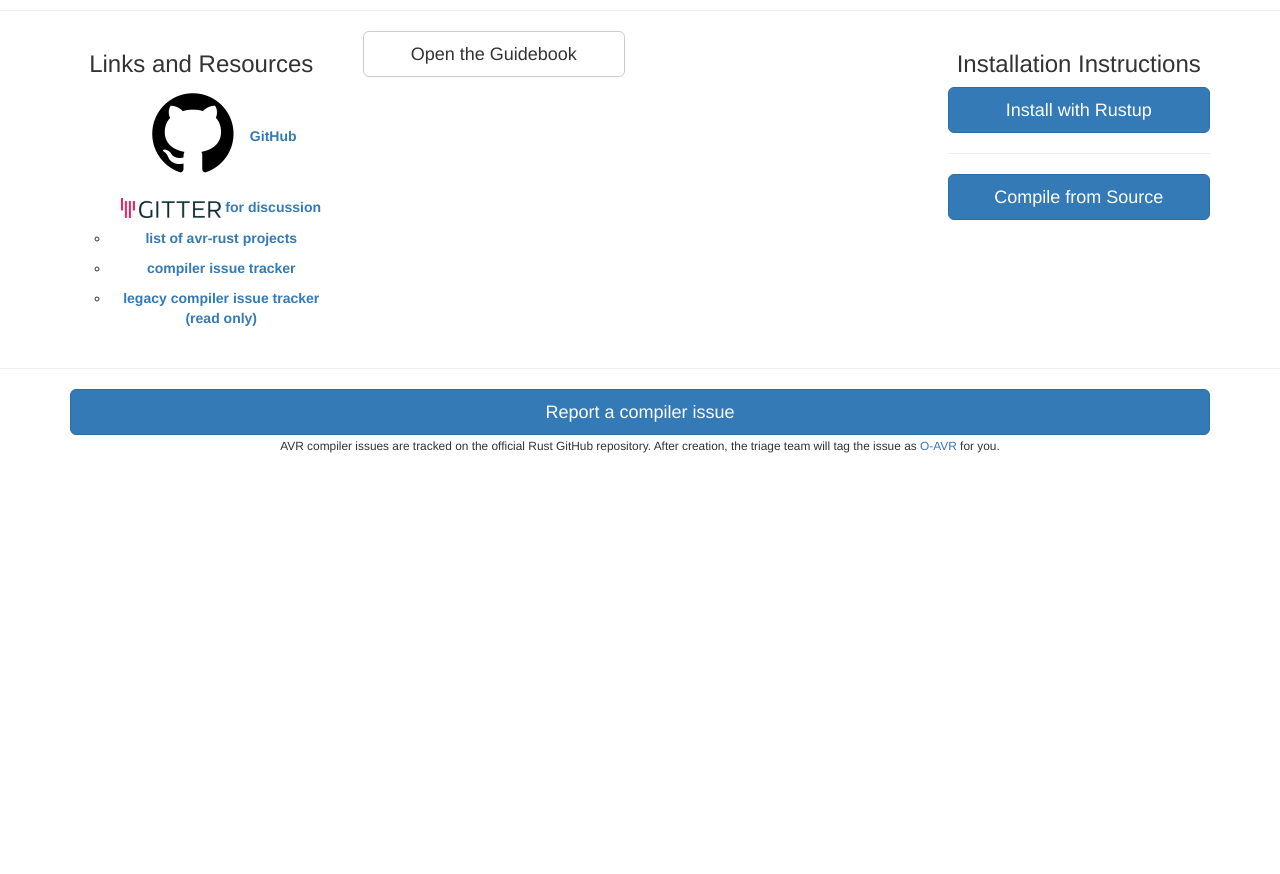
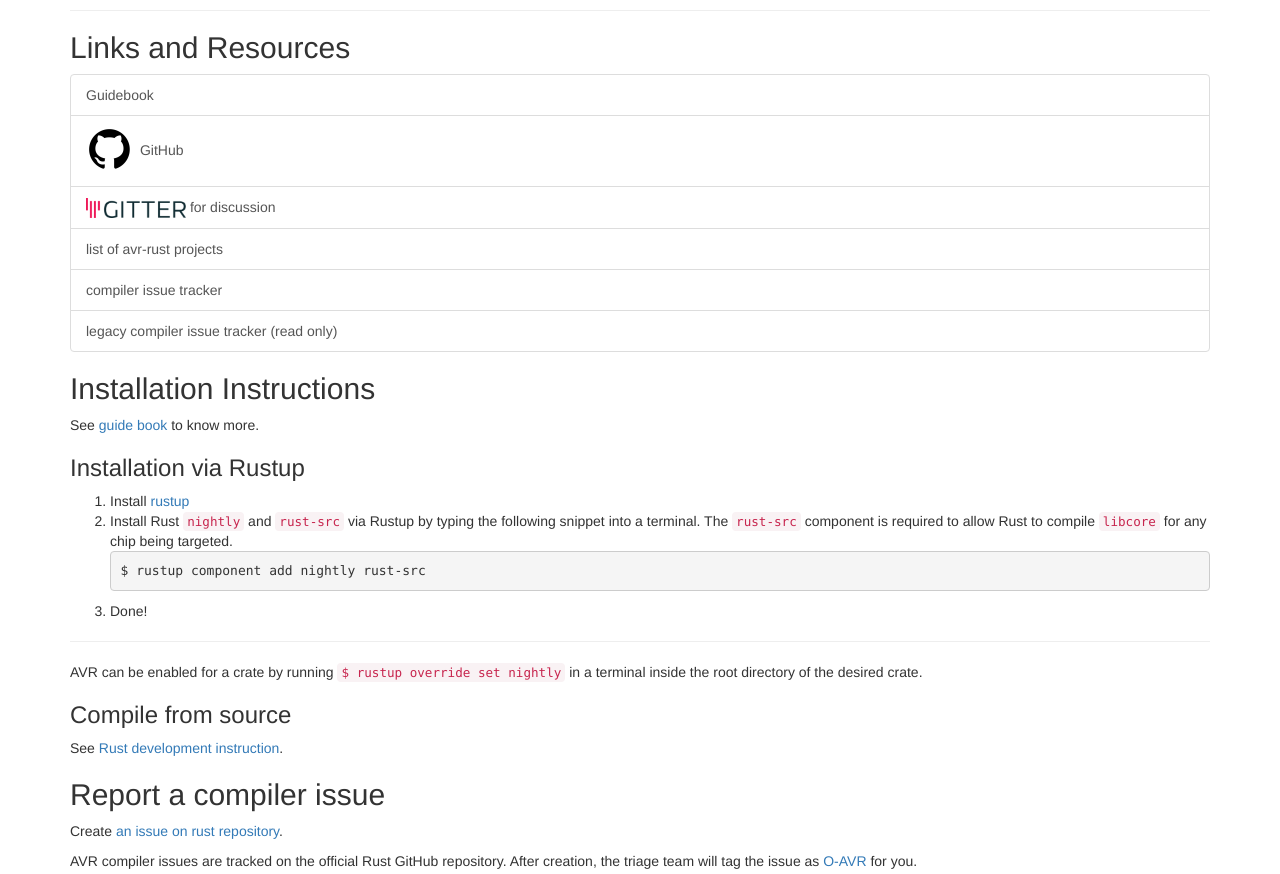
Before and after one commit to avr-rust/avr-rust.com, a plain HTML site: page index.html in a window 1280 px wide. Shown: the part 380-1254 px from the top of the page. Drawn offline with nearby package versions, Linux system fonts and the light colour scheme.

Commit message:
Apply simpler format

```diff
--- a/index.html
+++ b/index.html
@@ -3,15 +3,11 @@
   <head>
     <title>avr-rust :: Homepage</title>
     <link rel="stylesheet" href="https://maxcdn.bootstrapcdn.com/bootstrap/3.3.7/css/bootstrap.min.css" integrity="sha384-BVYiiSIFeK1dGmJRAkycuHAHRg32OmUcww7on3RYdg4Va+PmSTsz/K68vbdEjh4u" crossorigin="anonymous">
-
-    <style>
-      .avr-rust-links li {
-        padding-bottom: 10px;
-      }
-    </style>
   </head>
 
-  <body class="text-center">
+  <body>
+    <div class="container">
+      <div class="text-center">
         <h1>The avr-rust Project Homepage</h1>
 
         <p>
@@ -28,99 +24,55 @@
         <p>
           The recommended way to use avr-rust is via <a href="#installation-rustup">rustup</a> using the official nightly version of the Rust compiler.
         </p>
-
-    <hr />
-
-    <div class="container avr-rust-links">
-      <div class="row">
-        <div class="col-md-3">
-          <div class="card-header">
-            <h3 class="my-0 font-weight-normal">Links and Resources</h3>
-          </div>
-          <ul class="pull-left" style="list-style-type: none">
-            <li>
-              <a href="https://github.com/avr-rust">
-                <img src="res/images/github-logo.png" style="width: 100px">
-                <strong>GitHub</strong>
-              </a>
-            </li>
-            <li>
-              <a href="https://gitter.im/avr-rust/Lobby">
-                <div>
-                  <img src="res/images/gitter-logo.png" style="width: 100px">
-                  <strong>for discussion</strong>
-                </div>
-              </a>
-            </li>
-            <li style="list-style-type: circle">
-              <a href="https://github.com/avr-rust/awesome-avr-rust" target="_blank"><strong>list of avr-rust projects</strong></a>
-            </li>
-            <li style="list-style-type: circle">
-              <a href="https://github.com/rust-lang/rust/labels/O-AVR" target="_blank"><strong>compiler issue tracker</strong></a>
-            </li>
-            <li style="list-style-type: circle">
-              <a href="https://github.com/avr-rust/rust/issues" target="_blank"><strong>legacy compiler issue tracker (read only)</strong></a>
-            </li>
-          </ul>
-        </div>
-        <div class="col-lg-3">
-          <div class="card-deck mb-3 text-center">
-            <div class="card mb-4 box-shadow">
-              <a href="https://book.avr-rust.com/" target="_blank"><button type="button" class="btn btn-lg btn-block btn-default">Open the Guidebook</button></a>
-            </div>
-          </div>
-        </div>
-        <div class="col-lg-3 pull-right">
-          <div class="card-deck mb-3 text-center">
-            <div class="card mb-4 box-shadow">
-              <div class="card-header">
-                <h3 class="my-0 font-weight-normal">Installation Instructions</h3>
-              </div>
-              <div class="card-body">
-                <a href="#installation-rustup"><button type="button" class="btn btn-lg btn-block btn-primary">Install with Rustup</button></a>
-                <hr />
-                <a href="https://github.com/avr-rust/rust/wiki"><button type="button" class="btn btn-lg btn-block btn-primary">Compile from Source</button></a>
-              </div>
-            </div>
-          </div>
-        </div>
-      </div>
       </div>
 
       <hr />
 
-    <div class="container">
-      <a href="https://github.com/rust-lang/rust/labels/O-AVR"><button type="button" class="btn btn-lg btn-block btn-primary">Report a compiler issue</button></a>
-      <p><small>
-        AVR compiler issues are tracked on the official Rust GitHub repository. After creation, the triage team will tag the issue as <a href="https://github.com/rust-lang/rust/labels/O-AVR" target="_blank">O-AVR</a> for you.
-      </small></p>
+      <h2 class="font-weight-normal">Links and Resources</h2>
+      <div class="list-group">
+        <a href="https://book.avr-rust.com/" target="_blank" class="list-group-item">Guidebook</a>
+        <a href="https://github.com/avr-rust" class="list-group-item">
+          <img src="res/images/github-logo.png" style="width: 50px">
+          GitHub
+        </a>
+        <a href="https://gitter.im/avr-rust/Lobby" class="list-group-item">
+          <img src="res/images/gitter-logo.png" style="width: 100px">
+          for discussion
+        </a>
+        <a href="https://github.com/avr-rust/awesome-avr-rust" target="_blank" class="list-group-item">list of avr-rust projects</a>
+        <a href="https://github.com/rust-lang/rust/labels/O-AVR" target="_blank" class="list-group-item">compiler issue tracker</a>
+        <a href="https://github.com/avr-rust/rust/issues" target="_blank" class="list-group-item">legacy compiler issue tracker (read only)</a>
       </div>
 
+      <h2>Installation Instructions</h2>
+      <p>See <a href="https://book.avr-rust.com/002-installing-the-compiler.html#installing-or-building-from-source">guide book</a> to know more.</p>
 
-    <div style="height: 700px">
-    </div>
-
-    <hr />
-
-    <h2 id="installation-rustup">Installation via Rustup</h2>
-
-    <div class="container">
+      <h3 id="installation-via-rustup">Installation via Rustup</h3>
       <ol>
         <li>Install <a href="https://rustup.rs/" target="_blank">rustup</a></li>
         <li>
           Install Rust <code>nightly</code> and <code>rust-src</code> via Rustup by typing the following snippet into a terminal.
           The <code>rust-src</code> component is required to allow Rust to compile <code>libcore</code> for any chip being targeted.
-          <pre><code>
-            $ rustup component add nightly rust-src
-          </code></pre>
+          <pre><code>$ rustup component add nightly rust-src</code></pre>
         </li>
-        <li>Done!
+        <li>Done!</li>
       </ol>
 
       <hr />
 
       <p>
-        AVR can be enabled for a crate by running <code>$ rustup override set nightly</code></li> in a terminal inside the root directory of the desired crate.
+        AVR can be enabled for a crate by running <code>$ rustup override set nightly</code> in a terminal inside the root directory of the desired crate.
+      </p>
+
+      <h3 id="compile-from-source">Compile from source</h3>
+      See <a href="https://rustc-dev-guide.rust-lang.org/getting-started.html">Rust development instruction</a>.
+
+      <h2>Report a compiler issue</h2>
+
+      <p>Create <a href="https://github.com/rust-lang/rust/labels/O-AVR">an issue on rust repository</a>.
+      </p>
+      <p>
+        AVR compiler issues are tracked on the official Rust GitHub repository. After creation, the triage team will tag the issue as <a href="https://github.com/rust-lang/rust/labels/O-AVR" target="_blank">O-AVR</a> for you.
       </p>
     </div>
   </body>
```
Lines whose indentation alone changed are shown as unchanged.
